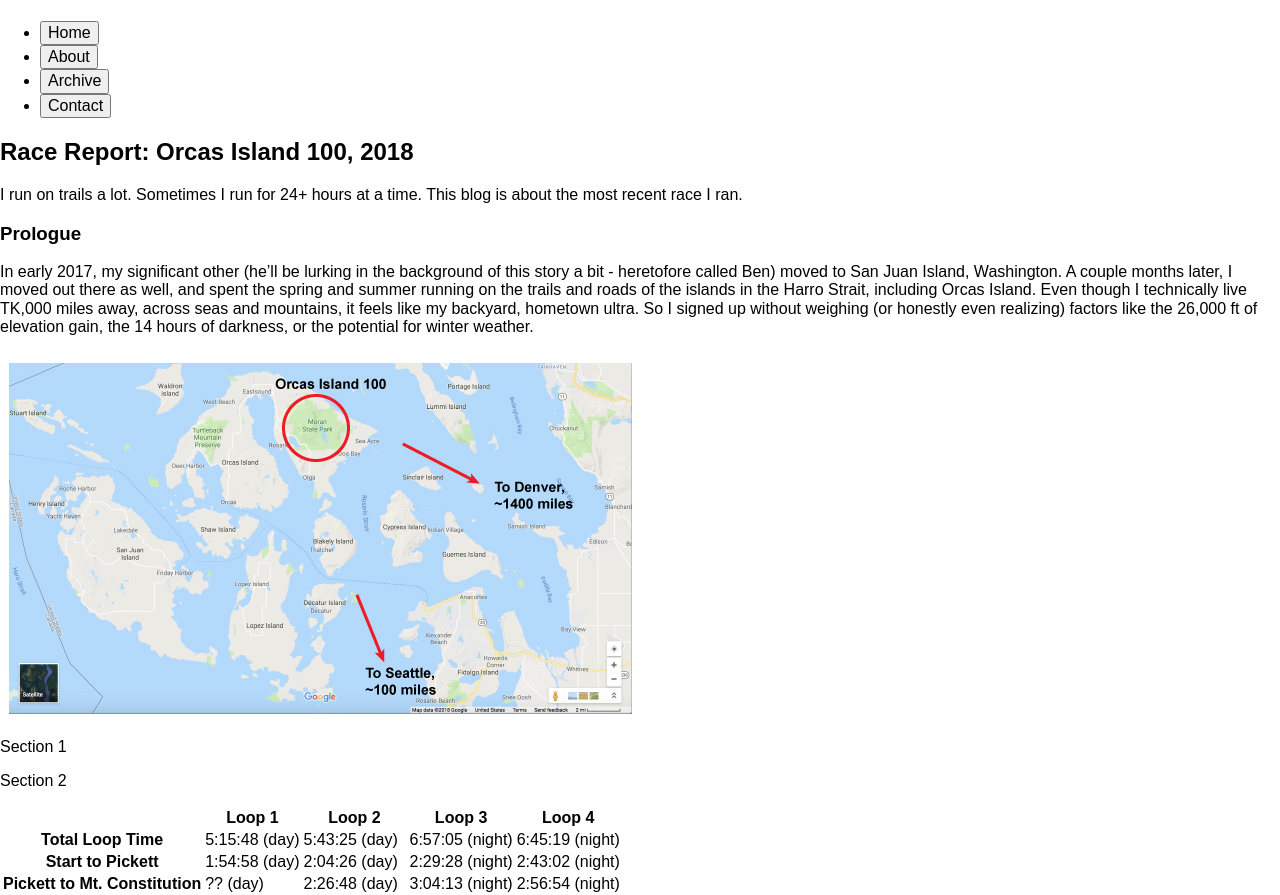
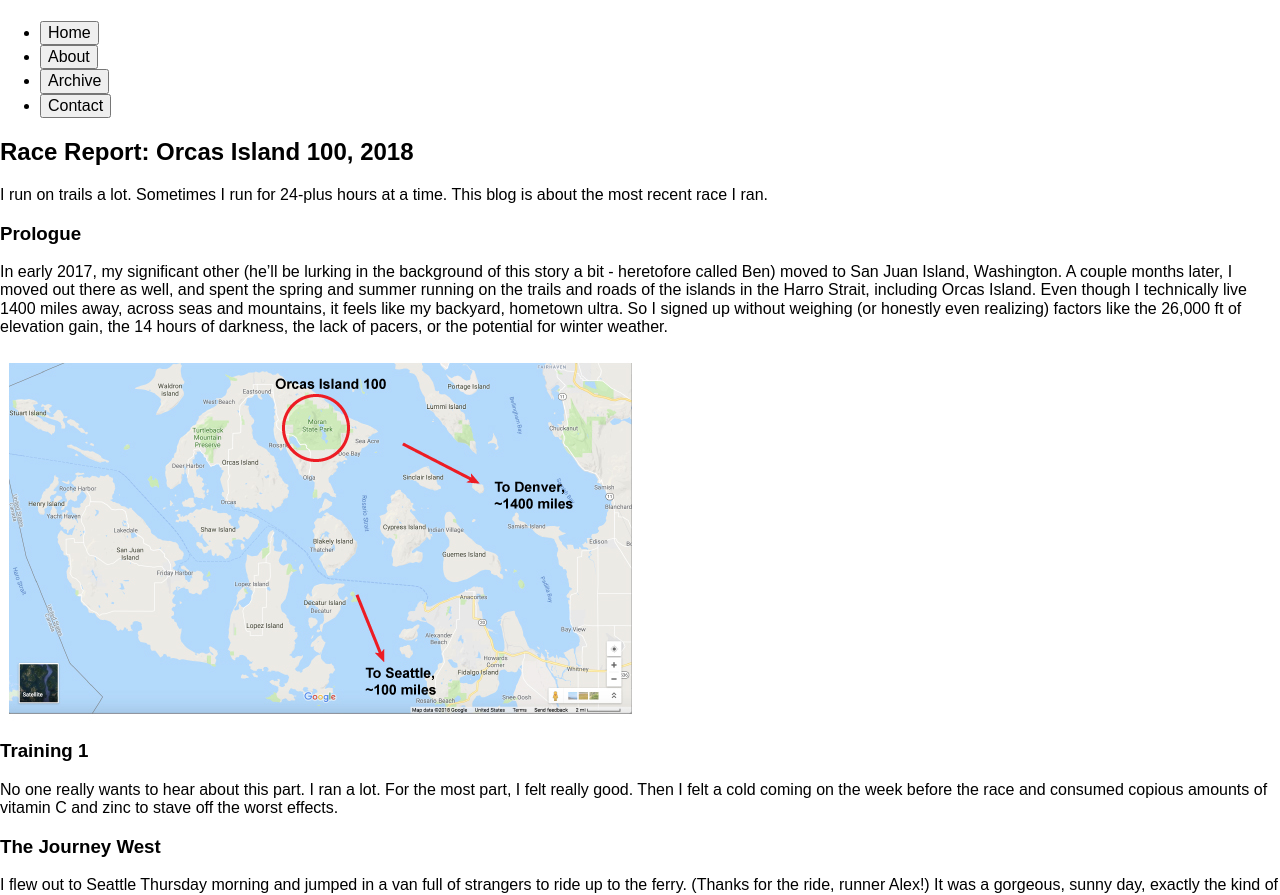
Before and after one commit to jwirfs-brock/assignment4, a plain HTML site: page index.html in a window 1280 px wide. Shown: the part 59-954 px from the top of the page. Drawn offline with nearby package versions, Linux system fonts and the light colour scheme.

Commit message:
Added more text

```diff
--- a/index.html
+++ b/index.html
@@ -24,18 +24,15 @@
 
   <div role="main" aria-label="main content">
     <h2>Race Report: Orcas Island 100, 2018</h2>
-    <p>I run on trails a lot. Sometimes I run for 24+ hours at a time. This blog is about the most recent race I ran.</p>
-    <div aria-label="section one">
+    <p>I run on trails a lot. Sometimes I run for 24-plus hours at a time. This blog is about the most recent race I ran.</p>
       <h3>Prologue</h3>
-<p>In early 2017, my significant other (he’ll be lurking in the background of this story a bit - heretofore called Ben) moved to San Juan Island, Washington. A couple months later, I moved out there as well, and spent the spring and summer running on the trails and roads of the islands in the Harro Strait, including Orcas Island. Even though I technically live TK,000 miles away, across seas and mountains, it feels like my backyard, hometown ultra. So I signed up without weighing (or honestly even realizing) factors like the 26,000 ft of elevation gain, the 14 hours of darkness, or the potential for winter weather.</p>
+<p>In early 2017, my significant other (he’ll be lurking in the background of this story a bit - heretofore called Ben) moved to San Juan Island, Washington. A couple months later, I moved out there as well, and spent the spring and summer running on the trails and roads of the islands in the Harro Strait, including Orcas Island. Even though I technically live 1400 miles away, across seas and mountains, it feels like my backyard, hometown ultra. So I signed up without weighing (or honestly even realizing) factors like the 26,000 ft of elevation gain, the 14 hours of darkness, the lack of pacers, or the potential for winter weather.</p>
 <img src="images/orcas-island-area-map.jpg" alt="This map shows the San Juan Islands, off the coast of Washington state, with the location of the Orcas Island 100 in Moran State Park highlighted. It also has an arrow pointing southeast that says, 'To Denver, ~1400 miles' and pointing south that says, 'To Seattle, ~100 miles' to put the location of the race into context" / >
-      <p>Section 1</p>
-    </div>
-    <div aria-label="section two">
-      <p>Section 2</p>
-  </div>
-  <div aria-label="section three">
-
+      <h3>Training 1</h3>
+      <p>No one really wants to hear about this part. I ran a lot. For the most part, I felt really good. Then I felt a cold coming on the week before the race and consumed copious amounts of vitamin C and zinc to stave off the worst effects.</p>
+      <h3>The Journey West</h3>
+      <p>I flew out to Seattle Thursday morning and jumped in a van full of strangers to ride up to the ferry. (Thanks for the ride, runner Alex!) It was a gorgeous, sunny day, exactly the kind of day you don’t expect in the Pacific Northwest, so we kept nervously asking each other, “Will it last?” Spoiler: It did!</p>
+      <p>The ferry out to Orcas Island was populated with ultra runner trops: Lots of trucker hats, race T-shirts, running shoes, beards, puffy jackets, buffs, etc. Never have I ever seen so many ultra runners on a ferry.</p>
     <table>
   <tr>
     <td></td>
@@ -73,8 +70,8 @@
     <td>1:05:23 (day)</td>
   </tr>
 </table>
+  </div>
 
-  </div>
   <div aria-label="contact me">
     <p>Contact me!</p>
     <label for="your_name">Your name:</label>
```
